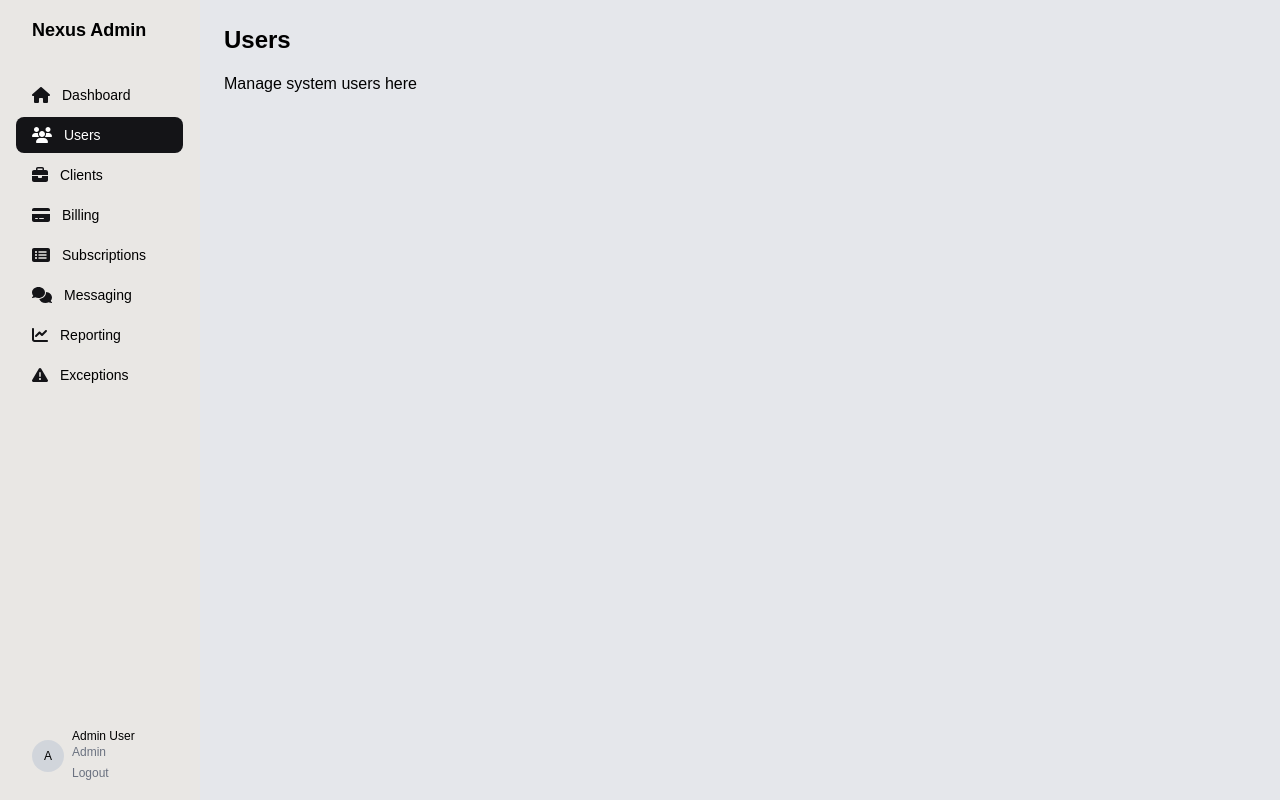
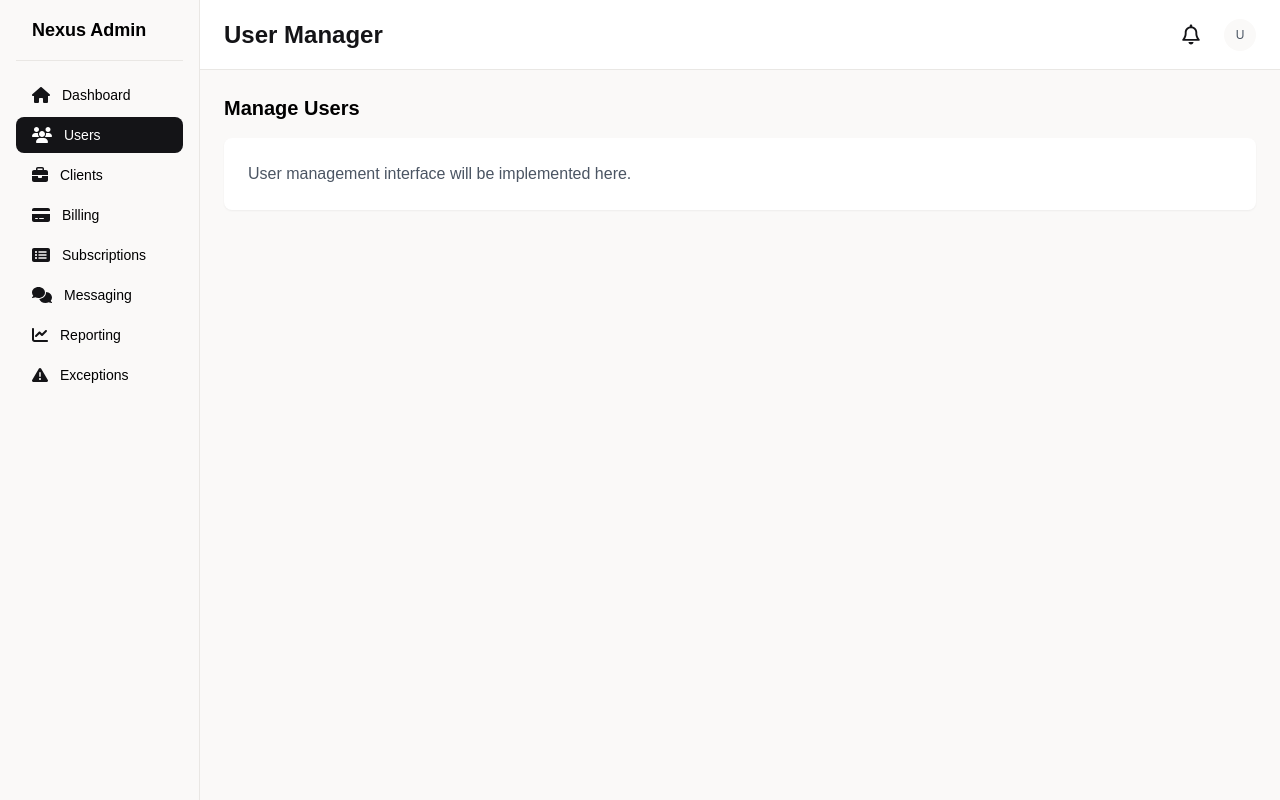
Before and after one commit to purtzerb/nexus-admin, a Next.js app: page /admin/users in a window 1280 px wide. Built offline with nearby package versions, Linux system fonts and the light colour scheme; no server answers.

Commit message:
Admin users progress

```diff
--- a/src/app/admin/layout.tsx
+++ b/src/app/admin/layout.tsx
@@ -19,7 +19,7 @@ export default async function AdminLayout({
   return (
     <div className="flex h-screen">
       <Sidebar navItems={adminNavItems} userInfo={userInfo} />
-      <main className="flex-1 p-6 overflow-y-auto">
+      <main className="flex-1 overflow-y-auto">
         {children}
       </main>
     </div>
--- a/src/app/admin/users/page.tsx
+++ b/src/app/admin/users/page.tsx
@@ -1,10 +1,18 @@
 import React from 'react';
+import Header from '@/components/admin/Header';
 
 export default function UsersPage() {
   return (
-    <div className="space-y-4">
-      <h1 className="text-2xl font-bold">Users</h1>
-      <p>Manage system users here</p>
+    <div className="h-full bg-darkerBackground">
+      <Header pageTitle="User Manager" />
+      <div className="p-6 space-y-4">
+        <h2 className="text-xl font-semibold">Manage Users</h2>
+
+        {/* Placeholder for user management content */}
+        <div className="bg-cardBackground rounded-lg p-6 shadow-sm">
+          <p className="text-textSecondary">User management interface will be implemented here.</p>
+        </div>
+      </div>
     </div>
   );
 }
--- a/src/app/client/layout.tsx
+++ b/src/app/client/layout.tsx
@@ -19,7 +19,7 @@ export default async function ClientLayout({
   return (
     <div className="flex h-screen">
       <Sidebar navItems={clientNavItems} userInfo={userInfo} />
-      <main className="flex-1 p-6 overflow-y-auto">
+      <main className="flex-1 overflow-y-auto">
         {children}
       </main>
     </div>
--- a/src/components/admin/AdminApp.tsx
+++ b/src/components/admin/AdminApp.tsx
@@ -18,7 +18,7 @@ export default function AdminApp() {
 
   return (
     <div className="flex-1 flex flex-col overflow-hidden">
-      <main className="flex-1 overflow-y-auto p-6">
+      <main className="flex-1 overflow-y-auto">
         <h1 className="text-2xl font-bold mb-6">{pageTitle} Dashboard</h1>
         {/* The child pages will be rendered here through the Next.js router */}
       </main>
--- /dev/null
+++ b/src/components/admin/Header.tsx
@@ -0,0 +1,26 @@
+'use client'
+
+import React from 'react';
+import { NotificationIcon } from '../shared/NavIcons';
+
+interface HeaderProps {
+  pageTitle: string;
+}
+
+const Header: React.FC<HeaderProps> = ({ pageTitle }) => {
+  return (
+    <header className="flex justify-between items-center py-4 px-6 bg-cardBackground border-b border-buttonBorder">
+      <h1 className="text-2xl font-semibold text-textPrimary">{pageTitle}</h1>
+      <div className="flex items-center space-x-4">
+        <button className="p-2 hover:bg-darkerBackground rounded-full">
+          <NotificationIcon />
+        </button>
+        <div className="w-8 h-8 rounded-full bg-darkerBackground flex items-center justify-center">
+          <span className="text-xs text-textSecondary">U</span>
+        </div>
+      </div>
+    </header>
+  );
+};
+
+export default Header;
--- a/src/components/client/ClientApp.tsx
+++ b/src/components/client/ClientApp.tsx
@@ -22,7 +22,7 @@ export default function ClientApp() {
         </div>
       </header>
 
-      <main className="max-w-7xl mx-auto px-4 sm:px-6 lg:px-8 py-8">
+      <main className="max-w-7xl mx-auto">
         <h2 className="text-2xl font-bold mb-6">Client Dashboard</h2>
 
         <div className="bg-white p-6 rounded-lg shadow-md">
--- a/src/components/shared/NavIcons.tsx
+++ b/src/components/shared/NavIcons.tsx
@@ -122,3 +122,9 @@ export const SettingsIcon: React.FC<IconProps> = ({ active = false }) => (
     <path d="M19.4 15a1.65 1.65 0 0 0 .33 1.82l.06.06a2 2 0 0 1 0 2.83 2 2 0 0 1-2.83 0l-.06-.06a1.65 1.65 0 0 0-1.82-.33 1.65 1.65 0 0 0-1 1.51V21a2 2 0 0 1-2 2 2 2 0 0 1-2-2v-.09A1.65 1.65 0 0 0 9 19.4a1.65 1.65 0 0 0-1.82.33l-.06.06a2 2 0 0 1-2.83 0 2 2 0 0 1 0-2.83l.06-.06a1.65 1.65 0 0 0 .33-1.82 1.65 1.65 0 0 0-1.51-1H3a2 2 0 0 1-2-2 2 2 0 0 1 2-2h.09A1.65 1.65 0 0 0 4.6 9a1.65 1.65 0 0 0-.33-1.82l-.06-.06a2 2 0 0 1 0-2.83 2 2 0 0 1 2.83 0l.06.06a1.65 1.65 0 0 0 1.82.33H9a1.65 1.65 0 0 0 1-1.51V3a2 2 0 0 1 2-2 2 2 0 0 1 2 2v.09a1.65 1.65 0 0 0 1 1.51 1.65 1.65 0 0 0 1.82-.33l.06-.06a2 2 0 0 1 2.83 0 2 2 0 0 1 0 2.83l-.06.06a1.65 1.65 0 0 0-.33 1.82V9a1.65 1.65 0 0 0 1.51 1H21a2 2 0 0 1 2 2 2 2 0 0 1-2 2h-.09a1.65 1.65 0 0 0-1.51 1z" />
   </svg>
 );
+
+export const NotificationIcon: React.FC<IconProps> = ({ active = false }) => (
+  <svg width="18" height="21" viewBox="0 0 18 21" fill="none" xmlns="http://www.w3.org/2000/svg">
+    <path d="M9.0001 0.5C8.3087 0.5 7.7501 1.05859 7.7501 1.75V2.44922C4.91807 2.89844 2.7501 5.35156 2.7501 8.3125V9.61719C2.7501 11.3906 2.14463 13.1133 1.03917 14.4961L0.457134 15.2266C0.230572 15.5078 0.187603 15.8945 0.343853 16.2188C0.500103 16.543 0.828228 16.75 1.1876 16.75H16.8126C17.172 16.75 17.5001 16.543 17.6564 16.2188C17.8126 15.8945 17.7696 15.5078 17.5431 15.2266L16.961 14.5C15.8556 13.1133 15.2501 11.3906 15.2501 9.61719V8.3125C15.2501 5.35156 13.0821 2.89844 10.2501 2.44922V1.75C10.2501 1.05859 9.69151 0.5 9.0001 0.5ZM9.0001 4.25H9.3126C11.5548 4.25 13.3751 6.07031 13.3751 8.3125V9.61719C13.3751 11.4883 13.9181 13.3125 14.9259 14.875H3.07432C4.08213 13.3125 4.6251 11.4883 4.6251 9.61719V8.3125C4.6251 6.07031 6.44542 4.25 8.6876 4.25H9.0001ZM11.5001 18H9.0001H6.5001C6.5001 18.6641 6.76182 19.3008 7.23057 19.7695C7.69932 20.2383 8.33604 20.5 9.0001 20.5C9.66417 20.5 10.3009 20.2383 10.7696 19.7695C11.2384 19.3008 11.5001 18.6641 11.5001 18Z" fill={getFillColor(active)}/>
+  </svg>
+);
--- a/src/components/shared/Sidebar.tsx
+++ b/src/components/shared/Sidebar.tsx
@@ -55,7 +55,7 @@ const Sidebar: React.FC<SidebarProps> = ({ navItems, userInfo }) => {
           })}
         </ul>
       </nav>
-      <div className="p-4 border-t border-buttonBorder">
+      {/* <div className="p-4 border-t border-buttonBorder">
         <div className="flex items-center">
           <div className="w-8 h-8 rounded-full bg-gray-300 flex items-center justify-center">
             <span className="text-xs">{userInfo?.name?.charAt(0) || 'U'}</span>
@@ -68,7 +68,7 @@ const Sidebar: React.FC<SidebarProps> = ({ navItems, userInfo }) => {
             </Link>
           </div>
         </div>
-      </div>
+      </div> */}
     </aside>
   );
 };
--- a/tailwind.config.js
+++ b/tailwind.config.js
@@ -9,7 +9,7 @@ module.exports = {
     extend: {
       colors: {
         cardBackground: '#FFFFFF',
-        darkerBackground: '#E9E7E4',
+        darkerBackground: '#FAF9F8',
         background: '#E5E7EB',
         buttonPrimary: '#141417',
         buttonBorder: '#E9E7E4',
```
